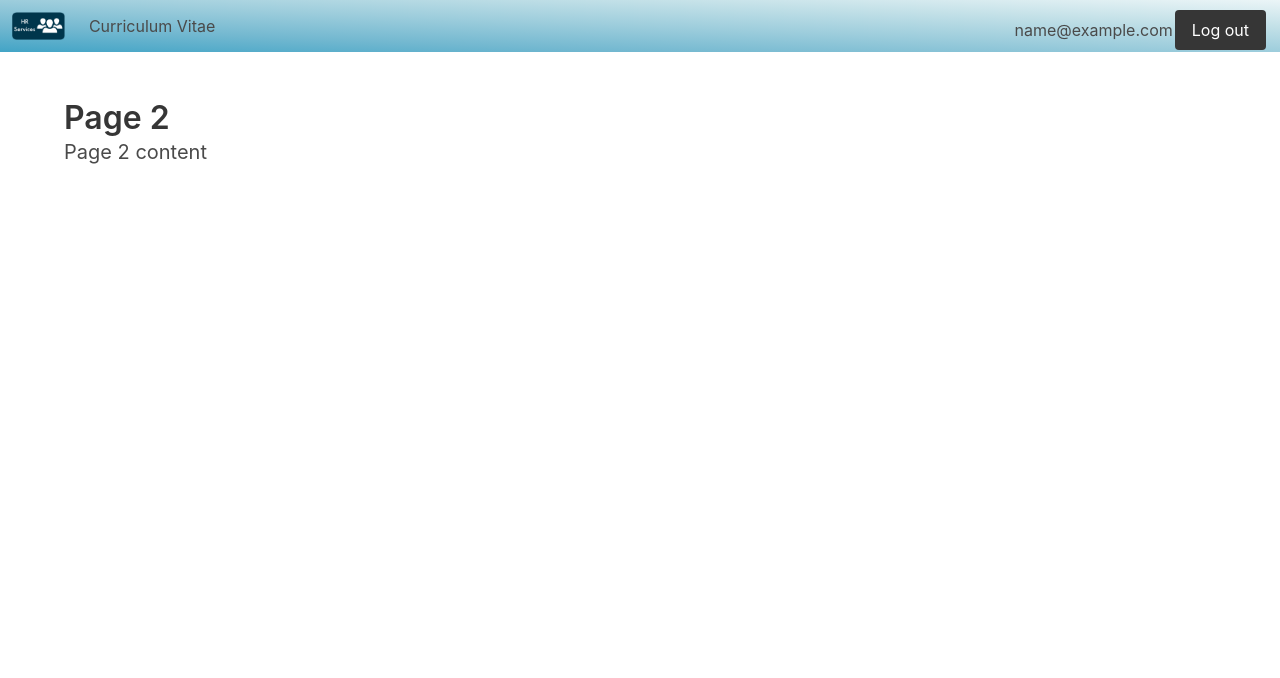
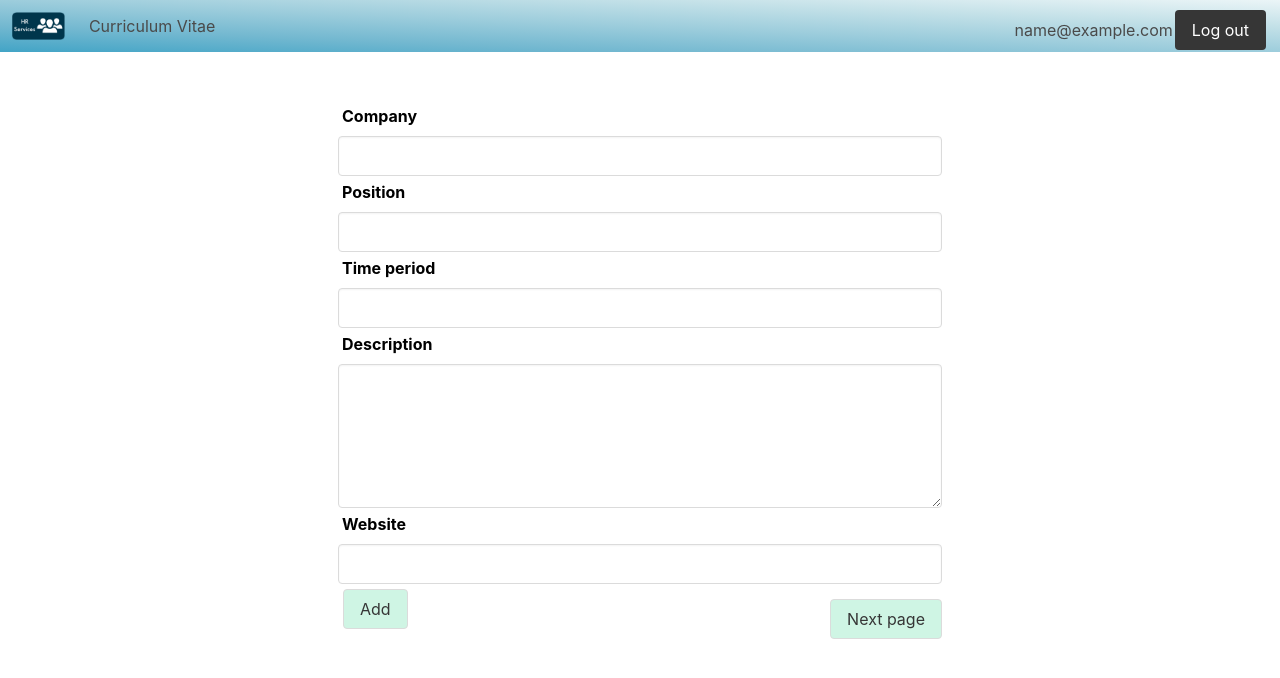
Before and after one commit to EdsonAlvarezO/alternativo, a PHP site: page /experience.php in a window 1280 px wide. Shown: the top 678 px of the page. Run offline with PHP 8.4, Linux system fonts and the light colour scheme; the visitor is signed in with stand-in values (Sample User, id 1); data that the repository does not hold is empty; some libraries are stand-ins or nearby versions.

Commit message:
Company form

```diff
--- a/site/css/style.css
+++ b/site/css/style.css
@@ -5,12 +5,32 @@
 input:focus,textarea:focus{
 	background-color: #BCBDBF;
 }
+.button{
+	background-color:#CFF5E4;
+}
 #mi_nav{
 	background-image: linear-gradient(to right top, #42a4c6, #73b8d0, #9dcddc, #c4e1e8, #ebf5f7);
+}
+#btn_next_cu{
+	display: flex;
+	justify-content: flex-end;
+	height: 55px;
+	align-items: flex-end;
 }
 #btn_next{
 	display: flex;
 	justify-content: flex-end;
-	height: 65px;
+	height: 5px;
 	align-items: flex-end;
 }
+#btn_add{
+	display: flex;
+	justify-content: flex-start;
+	margin: 5px;
+}
+#title{
+	display: flex;
+	justify-content: center;
+	font-size: 20px;
+	font-style: italic;
+}
--- a/site/experience.php
+++ b/site/experience.php
@@ -2,13 +2,43 @@
 	  require_once './shared/guard.php';
  ?>
 <section class="section">
-    <div class="container">
-      <h1 class="title">
-        Page 2
-      </h1>
-      <p class="subtitle">
-        Page 2 content
-      </p>
-    </div>
+	<form method="POST">
+			<div class="columns is-multiline is-centered is-scrollable">
+				  	<div class="column is-half">
+
+							  <label class="label">Company</label>
+							  <div class="control">
+							  	<p><?php $curriculum['id'] ?></p>
+							    <input class="input" type="text" value="<?= $company ?? '' ?>" name="company" required>
+							  </div>
+							  <label class="label">Position</label>
+							  <div class="control">
+							    <input class="input" type="text" value="<?= $position ?? '' ?>" name = "position">
+							  </div>
+							  <label class="label">Time period</label>
+							  <div class="control">
+							    <input class="input" type="text" value="<?= $time_period ?? '' ?>" name = "time_period" required>
+							  </div>
+							  <label class="label">Description</label>
+							  <div class="control">
+							    <textarea class="textarea" rows="5" type="text" value="<?= $description ?? '' ?>" name = "description" required></textarea>
+							  </div>
+							  <label class="label">Website</label>
+							  <div class="control">
+							    <input class="input" type="text" value="<?= $website ?? '' ?>" name = "website" required></input>
+							  </div>
+							  <div class="control has-text-right">
+							  	<div  id="btn_add">
+							  		 <button class="button">Add</button>
+							  	</div>
+							  	<div id="btn_next">
+							   		<button class="button">Next page</button>
+							   	</div>
+							  </div>
+
+	           </div>
+
+	    </div>
+	</form>
 </section>
 <?php require_once './shared/footer.php' ?>
--- a/site/index.php
+++ b/site/index.php
@@ -25,6 +25,7 @@ require_once './shared/sessions.php';
       <div class="columns is-centered">
         <div class="column is-5-tablet is-4-desktop is-3-widescreen">
           <form method="POST" class="box">
+            <h1 class="help is-danger"><?php echo $errors ?? '' ?></h1>
             <div class="field has-text-centered is-italic ">
               <h1 class="is-size-2">Login</h1>
             </div>
```
Also changed, not shown: site/curriculums.php (+50 -5 lines).
